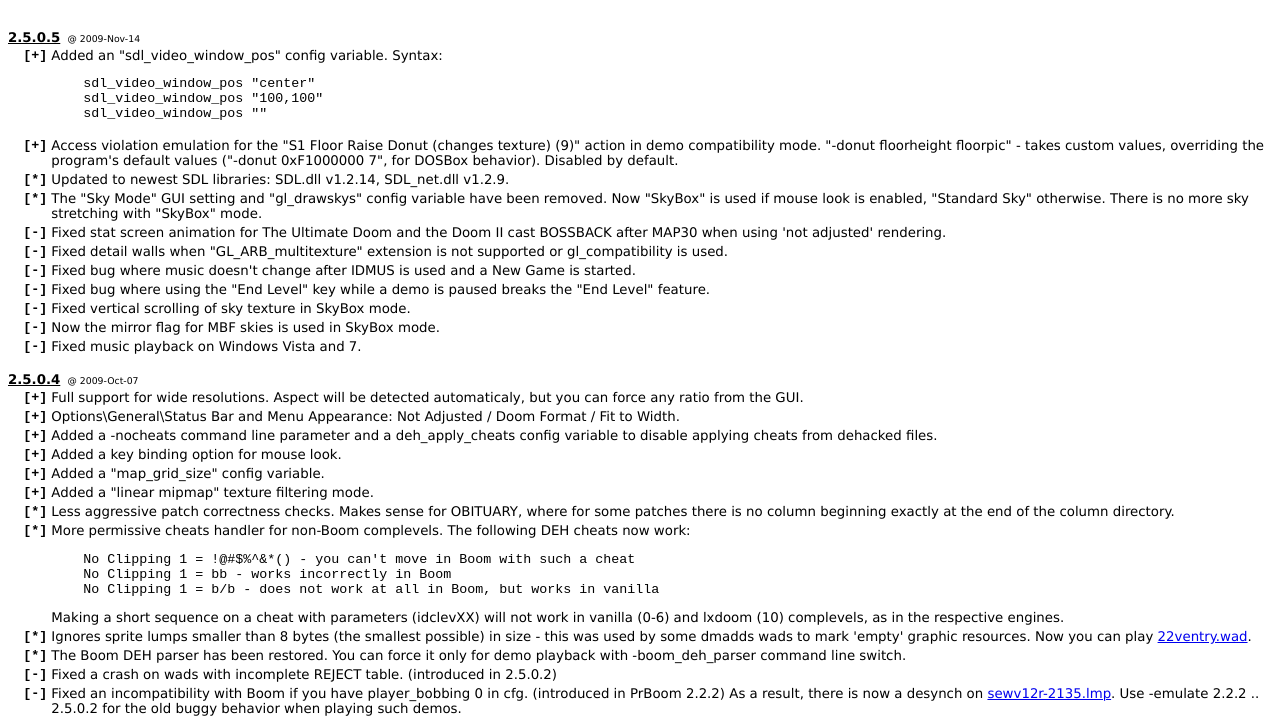
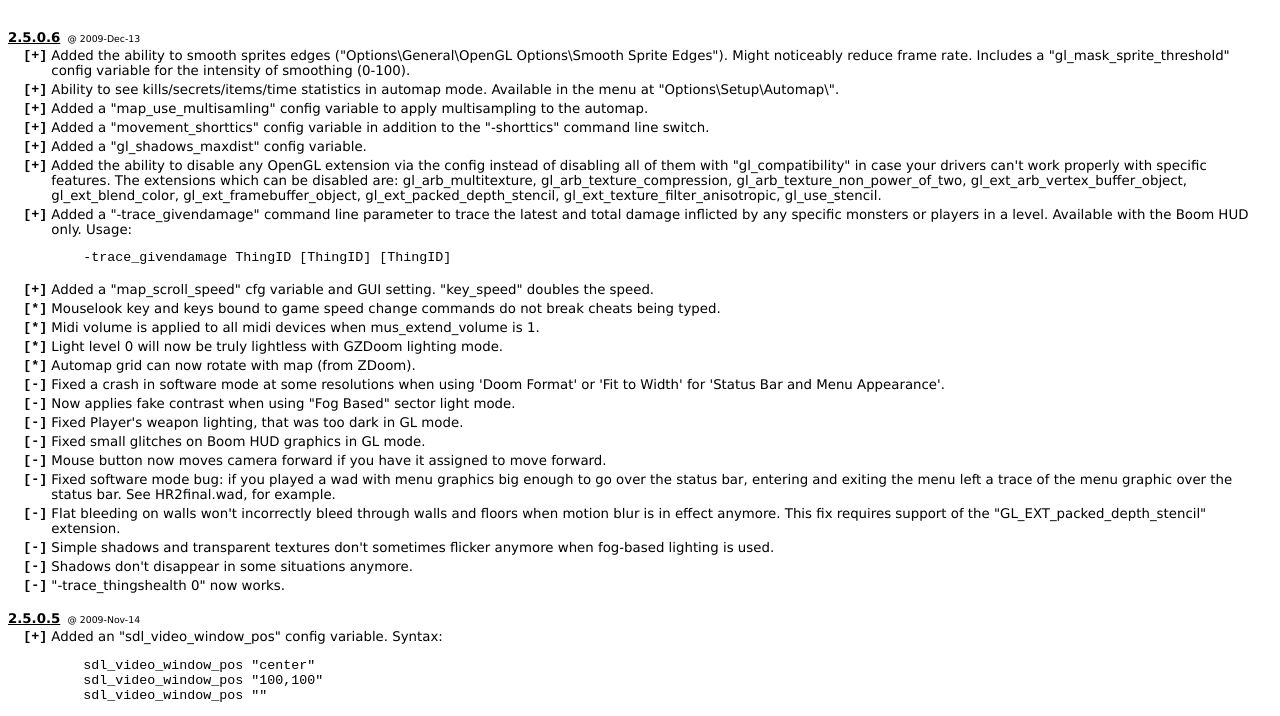
Before and after one commit to sultim-t/prboom-plus-rt, a plain HTML site: page prboom2/doc/prboom-plus-history.html in a window 1280 px wide. Shown: the part 52-768 px from the top of the page. Drawn offline with Linux system fonts and the light colour scheme.

Commit message:
Change Log for 2.5.0.6

```diff
--- a/prboom2/doc/prboom-plus-history.html
+++ b/prboom2/doc/prboom-plus-history.html
@@ -42,6 +42,36 @@
 <body>
 
 <h1>Change Log</h1>
+
+<br><span class="ver">2.5.0.6</span>
+<span class="date">&nbsp;@&nbsp;2009-Dec-13</span>
+<table>
+<tr><td class="aaa">[+]</td><td>Added the ability to smooth sprites edges ("Options\General\OpenGL Options\Smooth Sprite Edges"). Might noticeably reduce frame rate. Includes a "gl_mask_sprite_threshold" config variable for the intensity of smoothing (0-100).
+<tr><td class="aaa">[+]</td><td>Ability to see kills/secrets/items/time statistics in automap mode. Available in the menu at "Options\Setup\Automap\".
+<tr><td class="aaa">[+]</td><td>Added a "map_use_multisamling" config variable to apply multisampling to the automap.
+<tr><td class="aaa">[+]</td><td>Added a "movement_shorttics" config variable in addition to the "-shorttics" command line switch.
+<tr><td class="aaa">[+]</td><td>Added a "gl_shadows_maxdist" config variable.
+<tr><td class="aaa">[+]</td><td>Added the ability to disable any OpenGL extension via the config instead of disabling all of them with "gl_compatibility" in case your drivers can't work properly with specific features. The extensions which can be disabled are: gl_arb_multitexture, gl_arb_texture_compression, gl_arb_texture_non_power_of_two, gl_ext_arb_vertex_buffer_object, gl_ext_blend_color, gl_ext_framebuffer_object, gl_ext_packed_depth_stencil, gl_ext_texture_filter_anisotropic, gl_use_stencil.
+<tr><td class="aaa">[+]</td><td>Added a "-trace_givendamage" command line parameter to trace the latest and total damage inflicted by any specific monsters or players in a level. Available with the Boom HUD only. Usage:
+<pre class="code">
+    -trace_givendamage ThingID [ThingID] [ThingID]
+</pre>
+<tr><td class="aaa">[+]</td><td>Added a "map_scroll_speed" cfg variable and GUI setting. "key_speed" doubles the speed.
+<tr><td class="aaa">[*]</td><td>Mouselook key and keys bound to game speed change commands do not break cheats being typed.
+<tr><td class="aaa">[*]</td><td>Midi volume is applied to all midi devices when mus_extend_volume is 1.
+<tr><td class="aaa">[*]</td><td>Light level 0 will now be truly lightless with GZDoom lighting mode.
+<tr><td class="aaa">[*]</td><td>Automap grid can now rotate with map (from ZDoom).
+<tr><td class="aaa">[-]</td><td>Fixed a crash in software mode at some resolutions when using 'Doom Format' or 'Fit to Width' for 'Status Bar and Menu Appearance'.
+<tr><td class="aaa">[-]</td><td>Now applies fake contrast when using "Fog Based" sector light mode.
+<tr><td class="aaa">[-]</td><td>Fixed Player's weapon lighting, that was too dark in GL mode.
+<tr><td class="aaa">[-]</td><td>Fixed small glitches on Boom HUD graphics in GL mode.
+<tr><td class="aaa">[-]</td><td>Mouse button now moves camera forward if you have it assigned to move forward.
+<tr><td class="aaa">[-]</td><td>Fixed software mode bug: if you played a wad with menu graphics big enough to go over the status bar, entering and exiting the menu left a trace of the menu graphic over the status bar. See HR2final.wad, for example.
+<tr><td class="aaa">[-]</td><td>Flat bleeding on walls won't incorrectly bleed through walls and floors when motion blur is in effect anymore. This fix requires support of the "GL_EXT_packed_depth_stencil" extension.
+<tr><td class="aaa">[-]</td><td>Simple shadows and transparent textures don't sometimes flicker anymore when fog-based lighting is used.
+<tr><td class="aaa">[-]</td><td>Shadows don't disappear in some situations anymore.
+<tr><td class="aaa">[-]</td><td>"-trace_thingshealth 0" now works.
+</table>
 
 <br><span class="ver">2.5.0.5</span>
 <span class="date">&nbsp;@&nbsp;2009-Nov-14</span>
```
Also changed, not shown: prboom2/doc/prboom-plus-history.txt, prboom2/doc/prboom-plus-usage.txt.
